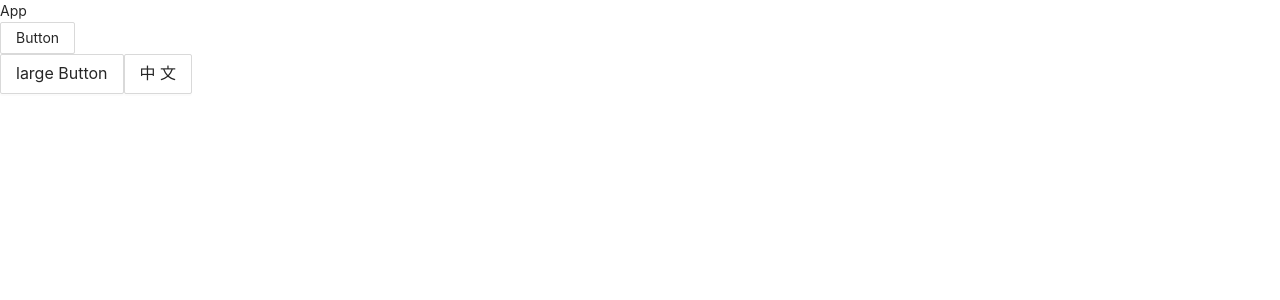
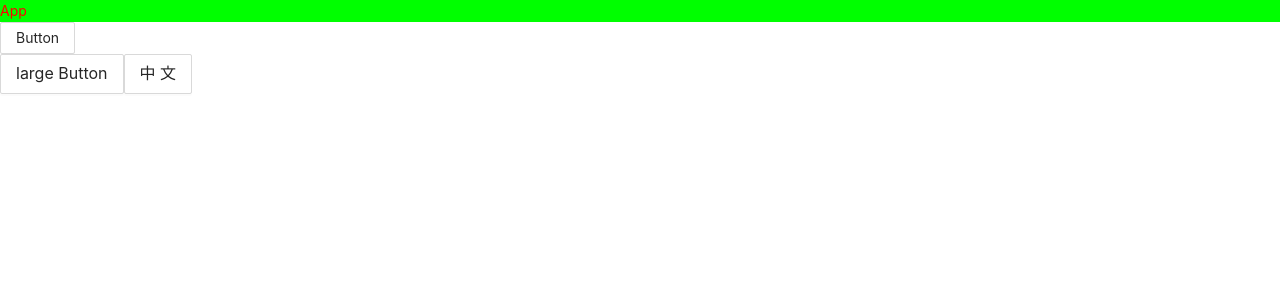
Before and after one commit to EricWong1994/reactByWebpack, a React app: page / in a window 1280 px wide. Shown: the top 300 px of the page. Built offline with nearby package versions, Linux system fonts and the light colour scheme.

Commit message:
less测试

```diff
--- a/src/App.tsx
+++ b/src/App.tsx
@@ -1,6 +1,7 @@
 import React, { useRef } from 'react';
 import ReactDOM from 'react-dom';
 import { ConfigProvider, Button } from 'antd';
+import './app.less';
 
 export default function App() {
 	const myGetPrefixCls = (
@@ -20,7 +21,7 @@ export default function App() {
 
 	return (
 		<div>
-			<div>App</div>
+			<div className='app-test'>App</div>
 			<Button>Button</Button>
 			<br></br>
 			<ConfigProvider
--- /dev/null
+++ b/src/app.less
@@ -0,0 +1,8 @@
+.btn() {
+  color: #F00;
+}
+
+.app-test {
+  background-color: #0F0;
+  .btn();
+}
```
